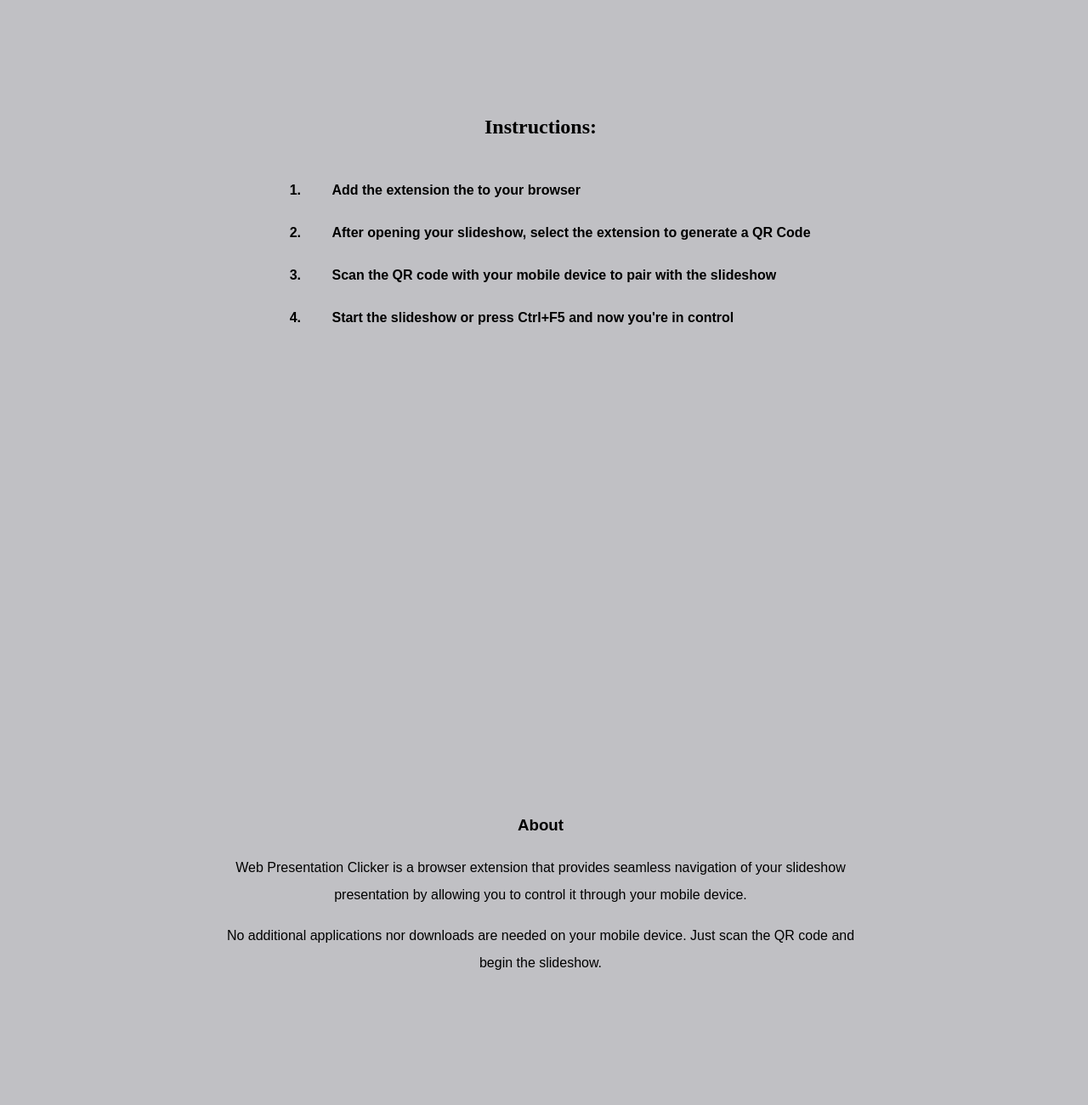
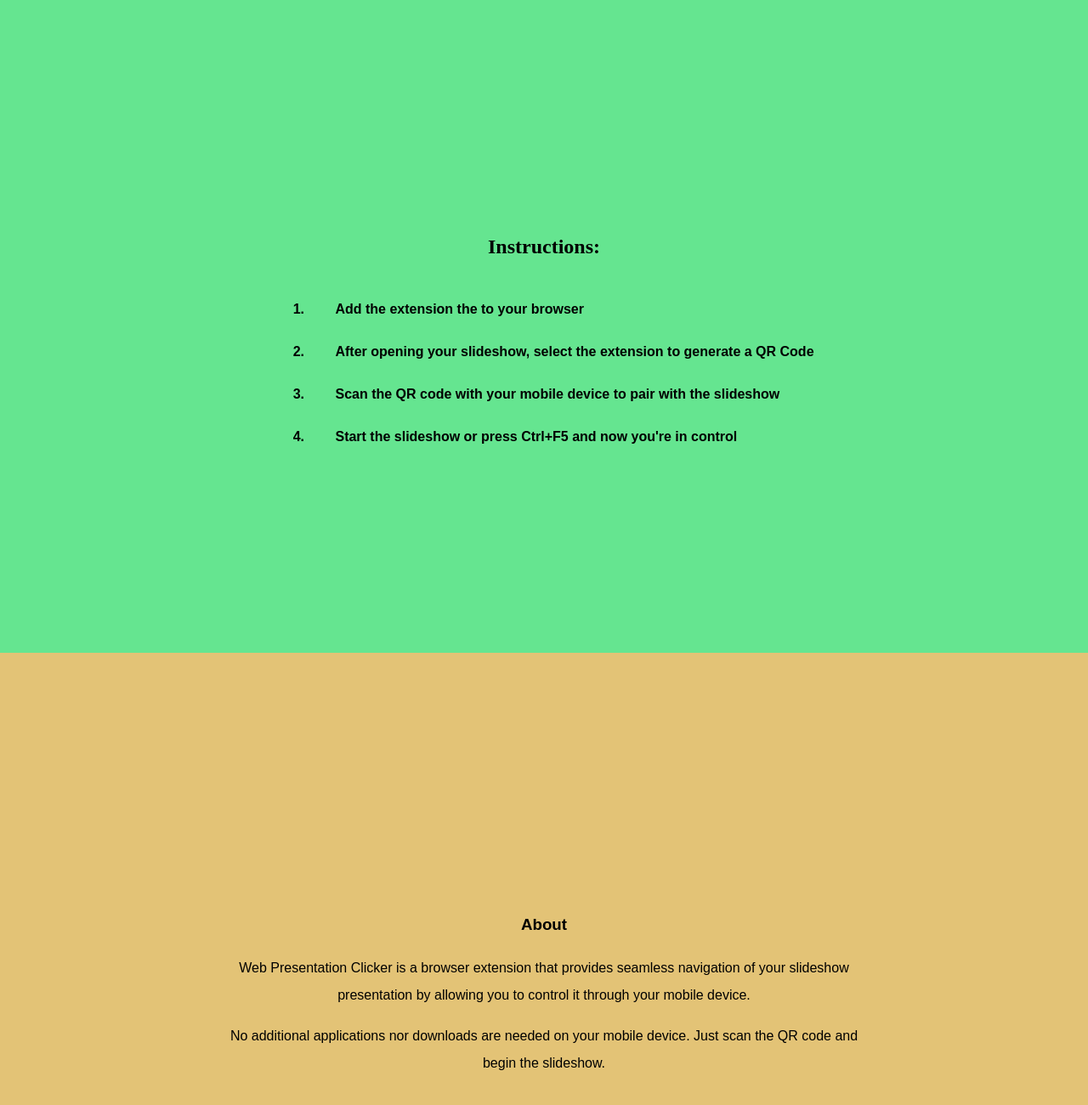
Before and after one commit to web-presentation-clicker/on-stage.click, a plain HTML site: page static/index.html in a window 1280 px wide. Shown: the part 840-2140 px from the top of the page at 85% size. Drawn offline with Linux system fonts and the light colour scheme.

Commit message:
update section styling

```diff
--- a/static/CSS/index-style.css
+++ b/static/CSS/index-style.css
@@ -1,8 +1,8 @@
-body{
+body {
     text-align: center;
-    margin-top: 5em;
+    background-color: #c0c0c4;
     margin-left: 0;
-    background-color: #c0c0c4;
+    margin-right: 0;
 }
 
 #hamburger-menu{
@@ -80,8 +80,13 @@ body{
     position: fixed;
 }
 
-#home{
+.section {
     height: 100vh;
+    align-content: center;
+}
+
+#home {
+    background-color: rgb(119, 196, 225);
 }
 
 #home h1{
@@ -99,8 +104,8 @@ body{
     line-height: 2em;
 }
 
-#instructions{
-    height: 100vh;
+#instructions {
+    background-color: rgb(101, 229, 144);
 }
 
 #instructions h2{
@@ -130,7 +135,7 @@ ol li a{
 }
 
 #about{
-    height: 100vh;
+    background-color: rgb(227, 195, 118);
     font-family: Californian FB, sans-serif;
     line-height: 2em;
     padding-left: 20%;
@@ -138,7 +143,6 @@ ol li a{
 }
 
 #donate{
-    height: 100vh;
     line-height: 2em;
 }
 
--- a/static/index.html
+++ b/static/index.html
@@ -18,13 +18,13 @@
         <a href="#about"><li>About</li></a>
         <a href="#donate"><li>Donate</li></a>
     </ul>
-    <div id="home">
+    <div id="home" class="section">
         <h1>Web Presentation Clicker</h1>
         <h3>No presentation clicker?...No problem!</h3>
         <p>A simple web app that allows you to remotely control<br>your slideshow presentation with your mobile device.</p>
         <a id="download-button" class="link-button" href="#" target="_blank">Download Now</a>
     </div>
-    <div id="instructions">
+    <div id="instructions" class="section">
         <h2>Instructions:</h2>
         <ol>
             <li>Add the extension the to your browser</li>
@@ -33,14 +33,14 @@
             <li>Start the slideshow or press Ctrl+F5 and now you're in control</li>
         </ol>
     </div>
-    <div id="about">
+    <div id="about" class="section">
         <h3>About</h3>
         <p>Web Presentation Clicker is a browser extension that provides seamless navigation of your slideshow presentation by
             allowing you to control it through your mobile device.</p>
         <p>No additional applications nor downloads are needed on your mobile device. Just
         scan the QR code and begin the slideshow.</p>
     </div>
-    <div id="donate">
+    <div id="donate" class="section">
         <h3>Donate</h3>
         <p>Our efforts and work are funded by your generous donations. Please consider donating to
         us today.</p>
```
